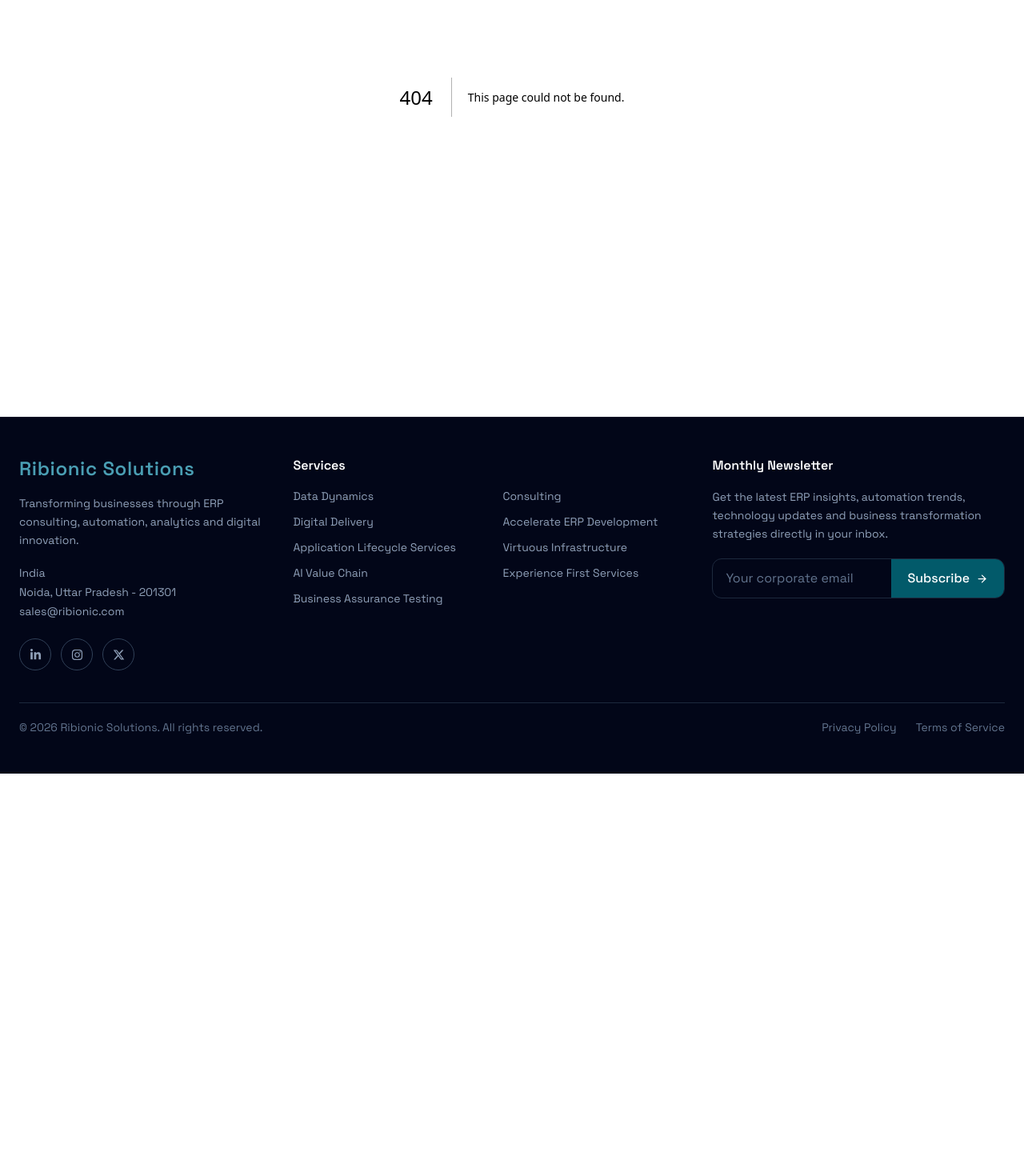
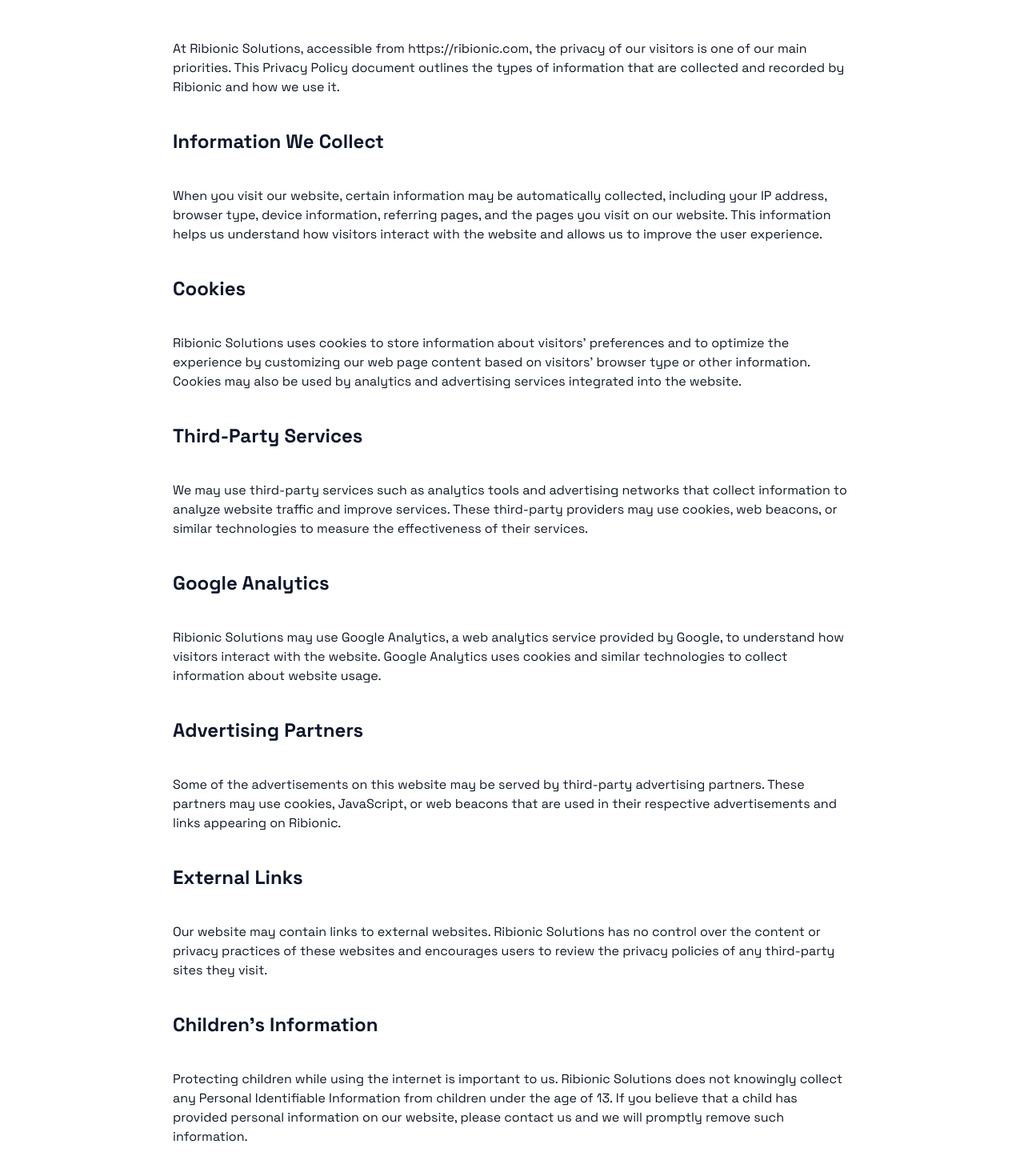
Before and after one commit to shreysircar/RIbionic, a Next.js app: page /privacy in a window 1280 px wide. Before the commit this address had no page. Shown: the part 279-1744 px from the top of the page at 80% size. Before the commit the page ends 1246 px from the top, so only its background shows below. Built offline with nearby package versions, Linux system fonts and the light colour scheme.

Commit message:
privacy and terms

```diff
--- a/package.json
+++ b/package.json
@@ -12,6 +12,7 @@
     "@hookform/resolvers": "^5.4.0",
     "@prisma/adapter-pg": "^7.8.0",
     "@prisma/client": "^6.19.3",
+    "@tailwindcss/typography": "^0.5.19",
     "@tanstack/react-query": "^5.100.14",
     "clsx": "^2.1.1",
     "embla-carousel-react": "^8.6.0",
--- a/src/app/contact/page.tsx
+++ b/src/app/contact/page.tsx
@@ -33,14 +33,15 @@ export default function ContactPage() {
 
             <div>
               <h2 className="mb-6 text-3xl font-bold text-gray-900">
-                Let's Start a Conversation
+                Let's Connect
               </h2>
 
               <p className="mb-8 text-gray-600 leading-relaxed">
-                Whether you're exploring business transformation,
-                technology consulting, ERP implementation, or AI-driven
-                solutions, we'd love to understand your needs and discuss
-                how Ribionic can support your goals.
+  Whether you're exploring business transformation,
+  technology consulting, ERP implementation, AI-driven
+  solutions, or would like to share your profile for future
+  opportunities, we'd love to hear from you and understand
+  how we can work together.
               </p>
 
               <div className="space-y-6">
@@ -55,10 +56,10 @@ export default function ContactPage() {
 
                 <div>
                   <h3 className="font-semibold text-gray-900">
-                    Business Inquiries
+                    Business & Career Inquiries
                   </h3>
                   <p className="text-gray-600">
-                    We typically respond within 1 business day.
+                    We typically respond within 4-5 business days.
                   </p>
                 </div>
               </div>
--- /dev/null
+++ b/src/app/privacy/page.tsx
@@ -0,0 +1,124 @@
+export default function PrivacyPage() {
+  return (
+    <main className="bg-white min-h-screen">
+      {/* Navbar Gradient Offset */}
+<div className="h-48 bg-gradient-to-b from-[#4a9eb3] via-[#4a9eb3]/10 to-white" />
+
+      <section className="mx-auto max-w-4xl px-6 pb-24">
+        <h1 className="text-5xl font-bold text-slate-900">
+          Privacy Policy
+        </h1>
+
+        <p className="mt-4 text-slate-500">
+          Last Updated: August 2026
+        </p>
+
+<div className="mt-12 space-y-10">
+          <p>
+            At Ribionic Solutions, accessible from
+            https://ribionic.com, the privacy of our visitors is one
+            of our main priorities. This Privacy Policy document
+            outlines the types of information that are collected and
+            recorded by Ribionic and how we use it.
+          </p>
+
+         <h2 className="text-2xl font-bold text-slate-900">Information We Collect</h2>
+
+          <p>
+            When you visit our website, certain information may be
+            automatically collected, including your IP address,
+            browser type, device information, referring pages, and
+            the pages you visit on our website. This information
+            helps us understand how visitors interact with the
+            website and allows us to improve the user experience.
+          </p>
+
+         <h2 className="text-2xl font-bold text-slate-900">Cookies</h2>
+
+          <p>
+            Ribionic Solutions uses cookies to store information
+            about visitors’ preferences and to optimize the
+            experience by customizing our web page content based on
+            visitors’ browser type or other information. Cookies may
+            also be used by analytics and advertising services
+            integrated into the website.
+          </p>
+
+          <h2 className="text-2xl font-bold text-slate-900">Third-Party Services</h2>
+
+          <p>
+            We may use third-party services such as analytics tools
+            and advertising networks that collect information to
+            analyze website traffic and improve services. These
+            third-party providers may use cookies, web beacons, or
+            similar technologies to measure the effectiveness of
+            their services.
+          </p>
+
+        <h2 className="text-2xl font-bold text-slate-900">Google Analytics</h2>
+
+          <p>
+            Ribionic Solutions may use Google Analytics, a web
+            analytics service provided by Google, to understand how
+            visitors interact with the website. Google Analytics
+            uses cookies and similar technologies to collect
+            information about website usage.
+          </p>
+
+       <h2 className="text-2xl font-bold text-slate-900">Advertising Partners</h2>
+
+          <p>
+            Some of the advertisements on this website may be served
+            by third-party advertising partners. These partners may
+            use cookies, JavaScript, or web beacons that are used in
+            their respective advertisements and links appearing on
+            Ribionic.
+          </p>
+
+       <h2 className="text-2xl font-bold text-slate-900">External Links</h2>
+
+          <p>
+            Our website may contain links to external websites.
+            Ribionic Solutions has no control over the content or
+            privacy practices of these websites and encourages users
+            to review the privacy policies of any third-party sites
+            they visit.
+          </p>
+
+        <h2 className="text-2xl font-bold text-slate-900">Children’s Information</h2>
+
+          <p>
+            Protecting children while using the internet is
+            important to us. Ribionic Solutions does not knowingly
+            collect any Personal Identifiable Information from
+            children under the age of 13. If you believe that a
+            child has provided personal information on our website,
+            please contact us and we will promptly remove such
+            information.
+          </p>
+
+         <h2 className="text-2xl font-bold text-slate-900">Consent</h2>
+
+          <p>
+            By using our website, you hereby consent to our Privacy
+            Policy and agree to its terms.
+          </p>
+
+          <h2 className="text-2xl font-bold text-slate-900">Updates</h2>
+
+          <p>
+            This Privacy Policy may be updated from time to time.
+            Any changes will be posted on this page.
+          </p>
+
+      <h2 className="text-2xl font-bold text-slate-900">Contact</h2>
+
+          <p>
+            If you have any questions about this Privacy Policy, you
+            may contact us via the contact page on the website.
+          </p>
+        </div>
+      </section>
+    </main>
+  );
+}
--- /dev/null
+++ b/src/app/terms/page.tsx
@@ -0,0 +1,116 @@
+export default function TermsPage() {
+  return (
+    <main className="bg-white min-h-screen">
+      {/* Navbar Gradient Offset */}
+<div className="h-48 bg-gradient-to-b from-[#4a9eb3] via-[#4a9eb3]/10 to-white" />
+
+      <section className="mx-auto max-w-4xl px-6 pb-24">
+        <h1 className="text-5xl font-bold text-slate-900">
+          Terms of Service
+        </h1>
+
+        <p className="mt-4 text-slate-500">
+          Last Updated: August 2026
+        </p>
+<div className="mt-12 space-y-10">
+          <p>
+            Welcome to Ribionic Solutions. By accessing and using
+            this website, you agree to comply with and be bound by
+            the following Terms of Service. If you do not agree with
+            any part of these terms, please discontinue use of the
+            website.
+          </p>
+
+        <h2 className="text-2xl font-bold text-slate-900">Use of the Website</h2>
+
+          <p>
+            This website is provided for informational purposes
+            regarding Ribionic Solutions, its services, products,
+            and business activities. Users agree to use the website
+            only for lawful purposes and in a manner that does not
+            infringe upon the rights of others.
+          </p>
+
+       <h2 className="text-2xl font-bold text-slate-900">Intellectual Property</h2>
+
+          <p>
+            All content on this website, including text, graphics,
+            logos, images, designs, software, and other materials,
+            is the property of Ribionic Solutions unless otherwise
+            stated. Unauthorized reproduction, distribution, or
+            modification of any content is prohibited.
+          </p>
+<h2 className="text-2xl font-bold text-slate-900">Products and Services</h2>
+
+          <p>
+            Information regarding products, platforms, consulting
+            services, and other offerings is provided for general
+            informational purposes. Ribionic Solutions reserves the
+            right to modify, suspend, or discontinue any product,
+            service, or feature without prior notice.
+          </p>
+<h2 className="text-2xl font-bold text-slate-900">User Submissions</h2>
+
+          <p>
+            Information submitted through contact forms, newsletter
+            subscriptions, career inquiries, or other interactions
+            may be used to respond to requests, provide services,
+            or evaluate opportunities. Users are responsible for
+            ensuring the accuracy of information they provide.
+          </p>
+
+   <h2 className="text-2xl font-bold text-slate-900">Third-Party Links</h2>
+
+          <p>
+            This website may contain links to external websites.
+            Ribionic Solutions is not responsible for the content,
+            security, or privacy practices of third-party websites.
+          </p>
+
+      <h2 className="text-2xl font-bold text-slate-900">Disclaimer</h2>
+
+          <p>
+            The information provided on this website is offered on
+            an "as is" and "as available" basis without warranties
+            of any kind, whether express or implied. Ribionic
+            Solutions makes no guarantees regarding the accuracy,
+            completeness, or reliability of website content.
+          </p>
+
+       <h2 className="text-2xl font-bold text-slate-900">Limitation of Liability</h2>
+
+          <p>
+            Ribionic Solutions shall not be liable for any direct,
+            indirect, incidental, consequential, or special damages
+            arising from the use of, or inability to use, this
+            website or its content.
+          </p>
+
+   <h2 className="text-2xl font-bold text-slate-900">Changes to Terms</h2>
+
+          <p>
+            Ribionic Solutions reserves the right to update these
+            Terms of Service at any time. Continued use of the
+            website following updates constitutes acceptance of the
+            revised terms.
+          </p>
+
+        <h2 className="text-2xl font-bold text-slate-900">Governing Law</h2>
+
+          <p>
+            These Terms of Service shall be governed by and
+            construed in accordance with the laws applicable within
+            the jurisdiction in which Ribionic Solutions operates.
+          </p>
+
+      <h2 className="text-2xl font-bold text-slate-900">Contact</h2>
+
+          <p>
+            Questions regarding these Terms of Service may be
+            submitted through the Contact page of the website.
+          </p>
+        </div>
+      </section>
+    </main>
+  );
+}
```
Also changed, not shown: 1 other file (tests, documents, lock files or other folders).
